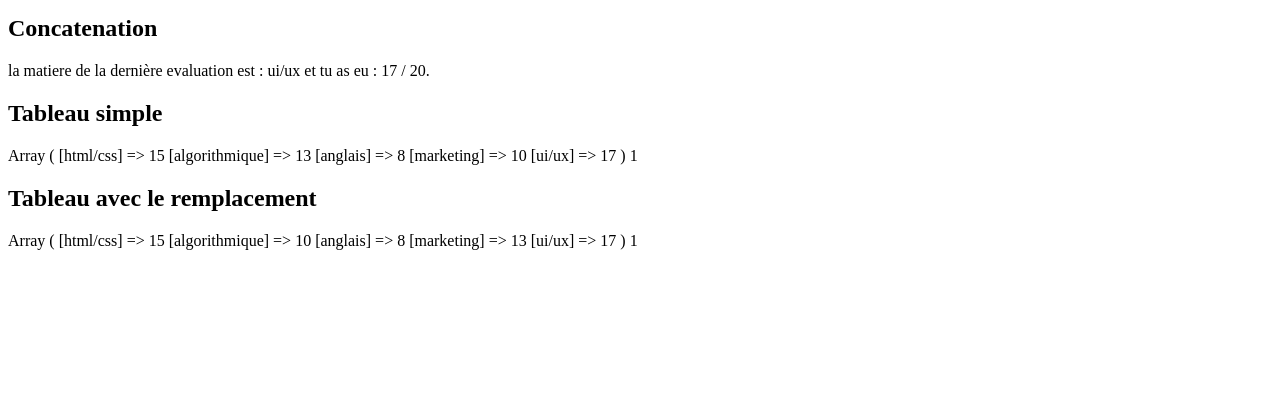
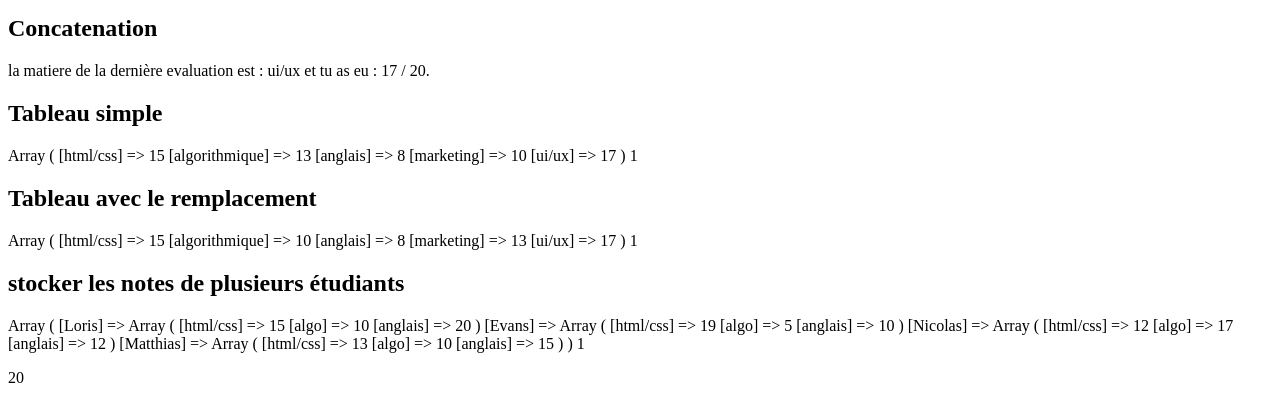
Before and after one commit to LolaLeGuiffDumesges/td2_php, a PHP site: page / in a window 1280 px wide. Shown: the part 446-849 px from the top of the page. Before the commit the page ends 696 px from the top, so only its background shows below. Run offline with PHP 8.4, Linux system fonts and the light colour scheme.

Commit message:
correction

```diff
--- a/index.php
+++ b/index.php
@@ -41,6 +41,7 @@ $matieres = array('html/css', 'algorithmique', 'anglais', 'marketing', 'ui/ux');
 // correction du tableau
 $replacements = ['algorithmique' => 10, 'marketing' => 13];
 
+
 // Récupérer l'index de la dernière évaluation
 $r_notes = count($notes) - 1;
 
@@ -54,6 +55,34 @@ $table = array ('html/css' => 15 , 'algorithmique' => 13, 'anglais' => 8, 'marke
 
 $newResults = array_replace($table, $replacements); // Fonction permettant de changer de place de plusieurs variables dans un tableau
 $table = array_combine($matieres, $notes); // Permet de combiner 2 tableaux en 1
+
+
+// stocker les notes de plusieurs étudiants
+$students = [
+    'Loris' => [
+        'html/css' => 15,
+        'algo' => 10,
+        'anglais' => 20,
+    ],
+    'Evans' => [
+        'html/css' => 19,
+        'algo' => 5,
+        'anglais' => 10,
+    ],
+    'Nicolas' => [
+        'html/css' => 12,
+        'algo' => 17,
+        'anglais' => 12,
+    ],
+    'Matthias' => [
+        'html/css' => 13,
+        'algo' => 10,
+        'anglais' => 15,
+    ],
+]
+
+
+
 
 ?>
 
@@ -83,6 +112,9 @@ $table = array_combine($matieres, $notes); // Permet de combiner 2 tableaux en 1
     <p><?= print_r ($table) ?></p>
     <h2>Tableau avec le remplacement </h2>
     <p><?= print_r ($newResults) ?></p>
+    <h2>stocker les notes de plusieurs étudiants</h2>
+    <p><?= print_r($students) ?></p>
+    <p><?= $students['Loris']['anglais'] ?></p>
 </body>
 
 </html>
```
